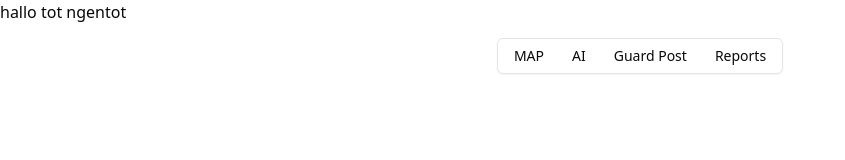
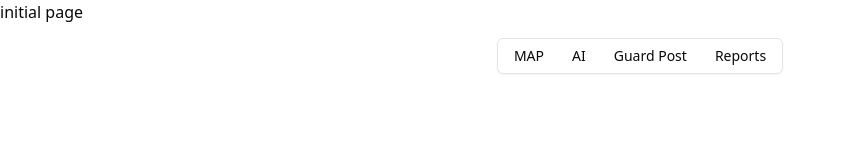
Before and after one commit to alexchtst/Smart-Traffic-Management-Fronteend, a Next.js app: page / in a window 1280 px wide. Shown: the top 160 px of the page, without its empty margins (0-845 px from the left). Built offline with nearby package versions, Linux system fonts and the light colour scheme.

Commit message:
feat: clean up page

```diff
--- a/src/app/page.js
+++ b/src/app/page.js
@@ -1,5 +1,5 @@
 export default function Home() {
   return (
-    <div>hallo tot ngentot</div>
+    <div>initial page</div>
   );
 }
```
